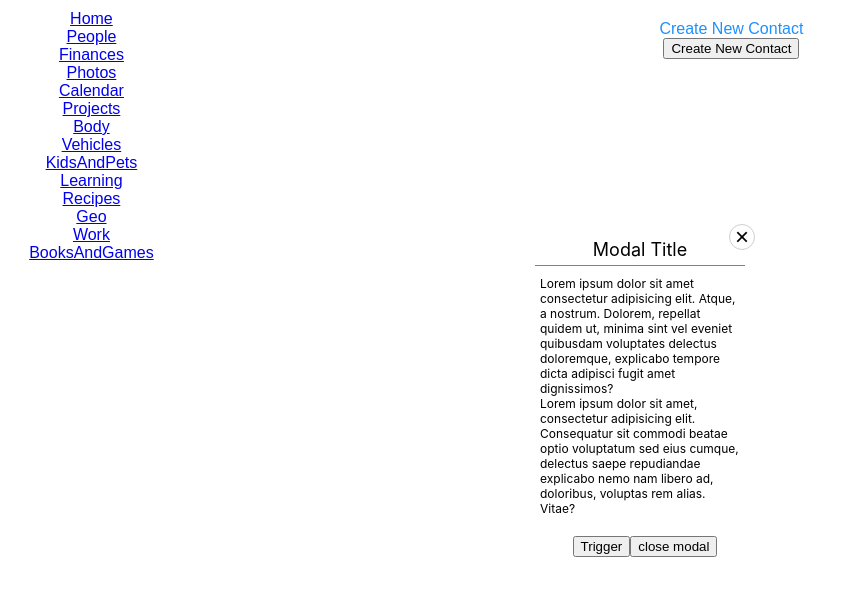
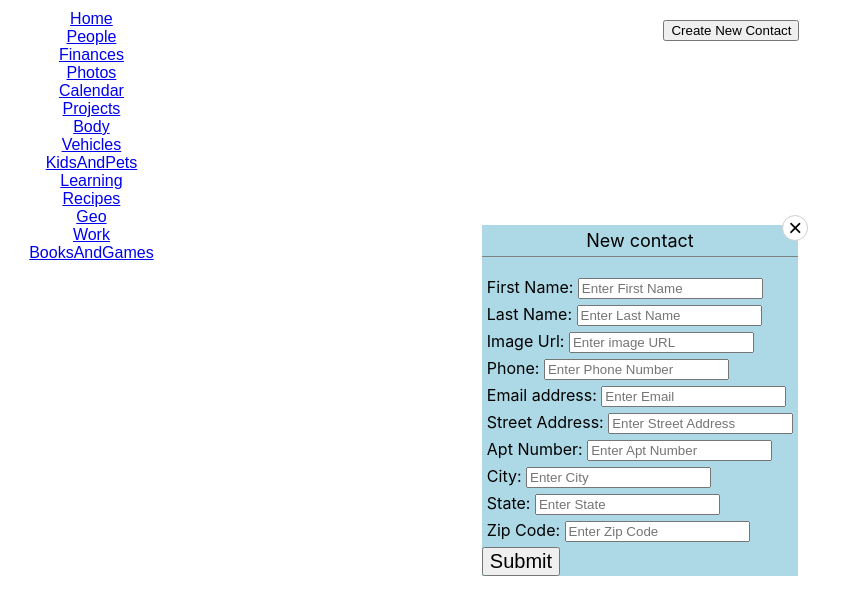
Before and after one commit to ace-jc/selfOS, a React (Create React App) app in the folder selfos-ui/: page /People in a window 1280 px wide. Both pictures are taken after a click on the button "Create New Contact". Shown: the top 614 px of the page, without its empty margins (0-841 px from the left). Built offline with nearby package versions, Linux system fonts and the light colour scheme.

Commit message:
finished the create contact in people section.. ui ready to make a backend call

```diff
--- /dev/null
+++ b/selfos-ui/src/categories/People/Form.css
@@ -0,0 +1,10 @@
+.newContactLineEntry{
+  font: bold;
+  font-size: 16px;
+  margin: 5px;
+}
+
+.submit{
+  text-align: right;
+  font-size: 20px;
+}
--- /dev/null
+++ b/selfos-ui/src/categories/People/Form.js
@@ -0,0 +1,173 @@
+import React, {useState} from "react";
+import './Form.css';
+
+function BasicForm(){
+  const [firstname, setFirstname] = useState('')
+  const [lastname, setLastname] = useState('')
+  const [imageurl, setImageurl] = useState('')
+  const [phone, setPhone] = useState('')
+  const [email, setEmail] = useState('')
+  const [streetAddress, setStreetAddress] = useState('')
+  const [aptNumber, setAptNumber] = useState('')
+  const [city, setCity] = useState('')
+  const [state, setState] = useState('')
+  const [zipcode, setZipcode] = useState('')
+
+  const handleFirstNameChange = event => {
+    setFirstname(event.target.value)
+  };
+  const handleLastNameChange = event => {
+    setLastname(event.target.value)
+  };
+  const handleImageUrlChange = event => {
+    setImageurl(event.target.value)
+  };
+  const handlePhoneChange = event => {
+    setPhone(event.target.value)
+  };
+  const handleEmailChange = event => {
+    setEmail(event.target.value)
+  };
+  const handleStreetAddress = event => {
+    setStreetAddress(event.target.value)
+  };
+  const handleAptNumber = event => {
+    setAptNumber(event.target.value)
+  };
+  const handleCity = event => {
+    setCity(event.target.value)
+  };
+  const handleState = event => {
+    setState(event.target.value)
+  };
+  const handleZipcode = event => {
+    setZipcode(event.target.value)
+  };
+
+
+  const handleSubmit = event => {
+    event.preventDefault();
+    alert(`Your state values: \n
+            first name: ${firstname} \n
+            last name: ${lastname} \n
+            image url: ${imageurl} \n
+            phone: ${phone} \n
+            email: ${email} \n
+            streetAddress: ${streetAddress} \n
+            aptNumber: ${aptNumber} \n
+            city: ${city} \n
+            state: ${state} \n
+            zipcode: ${zipcode} \n
+            You can replace this alert with your process`);
+  };
+
+  return (
+    <form onSubmit={handleSubmit}>
+      <div class="newContactLineEntry">
+        <label>First Name: </label>
+        <input
+          type="firstname"
+          name="firstname"
+          placeholder="Enter First Name"
+          onChange={handleFirstNameChange}
+          value={firstname}
+        />
+      </div>
+      <div class="newContactLineEntry">
+        <label>Last Name: </label>
+        <input
+          type="lastname"
+          name="lastname"
+          placeholder="Enter Last Name"
+          onChange={handleLastNameChange}
+          value={lastname}
+        />
+      </div>
+      <div class="newContactLineEntry">
+        <label>Image Url: </label>
+        <input
+          type="imageurl"
+          name="imageurl"
+          placeholder="Enter image URL"
+          onChange={handleImageUrlChange}
+          value={imageurl}
+        />
+      </div>
+      <div class="newContactLineEntry">
+        <label>Phone: </label>
+        <input
+          type="phone"
+          name="phone"
+          placeholder="Enter Phone Number"
+          onChange={handlePhoneChange}
+          value={phone}
+        />
+      </div>
+      <div class="newContactLineEntry">
+        <label>Email address: </label>
+        <input
+          type="email"
+          name="email"
+          placeholder="Enter Email"
+          onChange={handleEmailChange}
+          value={email}
+        />
+      </div>
+      <div class="newContactLineEntry">
+        <label>Street Address: </label>
+        <input
+          type="streetAddress"
+          name="streetAddress"
+          placeholder="Enter Street Address"
+          onChange={handleStreetAddress}
+          value={streetAddress}
+        />
+      </div>
+      <div class="newContactLineEntry">
+        <label>Apt Number: </label>
+        <input
+          type="aptNumber"
+          name="aptNumber"
+          placeholder="Enter Apt Number"
+          onChange={handleAptNumber}
+          value={aptNumber}
+        />
+      </div>
+      <div class="newContactLineEntry">
+        <label>City: </label>
+        <input
+          type="city"
+          name="city"
+          placeholder="Enter City"
+          onChange={handleCity}
+          value={city}
+        />
+      </div>
+      <div class="newContactLineEntry">
+        <label>State: </label>
+        <input
+          type="state"
+          name="state"
+          placeholder="Enter State"
+          onChange={handleState}
+          value={state}
+        />
+      </div>
+      <div class="newContactLineEntry">
+        <label>Zip Code: </label>
+        <input
+          type="zipcode"
+          name="zipcode"
+          placeholder="Enter Zip Code"
+          onChange={handleZipcode}
+          value={zipcode}
+        />
+      </div>
+      <button type="submit" class="submit">
+        Submit
+      </button>
+    </form>
+  )
+}
+
+export default BasicForm
--- a/selfos-ui/src/categories/People/People.css
+++ b/selfos-ui/src/categories/People/People.css
@@ -1,13 +1,15 @@
 .modal {
   font-size: 12px;
+  background: lightblue;
 }
 
 .header {
-  width: 200px;
+  width: auto;
   border-bottom: 1px solid gray;
   font-size: 18px;
   text-align: center;
   padding: 5px;
+  margin-bottom: 20px;
 }
 
 .content {
--- a/selfos-ui/src/categories/People/People.js
+++ b/selfos-ui/src/categories/People/People.js
@@ -1,6 +1,9 @@
 import React from 'react';
 import Popup from 'reactjs-popup';
 import "./People.css";
+import Form from './Form.js';
+
+
 
 class People extends React.Component{
 
@@ -11,50 +14,16 @@ class People extends React.Component{
   render(){
     return(
       <div>
-        <div>Create New Contact</div>
         <Popup
           trigger={<button className="button"> Create New Contact </button>}
-          modal
-          nested>
+          modal>
           {close => (
             <div className="modal">
               <button className="close" onClick={close}>
                 &times;
               </button>
-              <div className="header"> Modal Title </div>
-              <div className="content">
-                {' '}
-                Lorem ipsum dolor sit amet consectetur adipisicing elit. Atque, a nostrum.
-                Dolorem, repellat quidem ut, minima sint vel eveniet quibusdam voluptates
-                delectus doloremque, explicabo tempore dicta adipisci fugit amet dignissimos?
-                <br />
-                Lorem ipsum dolor sit amet, consectetur adipisicing elit. Consequatur sit
-                commodi beatae optio voluptatum sed eius cumque, delectus saepe repudiandae
-                explicabo nemo nam libero ad, doloribus, voluptas rem alias. Vitae?
-              </div>
-              <div className="actions">
-                <Popup
-                  trigger={<button className="button"> Trigger </button>}
-                  position="top center"
-                  nested
-                >
-                  <span>
-                    Lorem ipsum dolor sit amet, consectetur adipisicing elit. Beatae
-                    magni omnis delectus nemo, maxime molestiae dolorem numquam
-                    mollitia, voluptate ea, accusamus excepturi deleniti ratione
-                    sapiente! Laudantium, aperiam doloribus. Odit, aut.
-                  </span>
-                </Popup>
-                <button
-                  className="button"
-                  onClick={() => {
-                    console.log('modal closed ');
-                    close();
-                  }}
-                >
-                  close modal
-                </button>
-              </div>
+              <div className="header">New contact</div>
+              <Form/>
             </div>
           )}
         </Popup>
```
Also changed, not shown: selfos-ui/src/categories/People/notes.txt.
